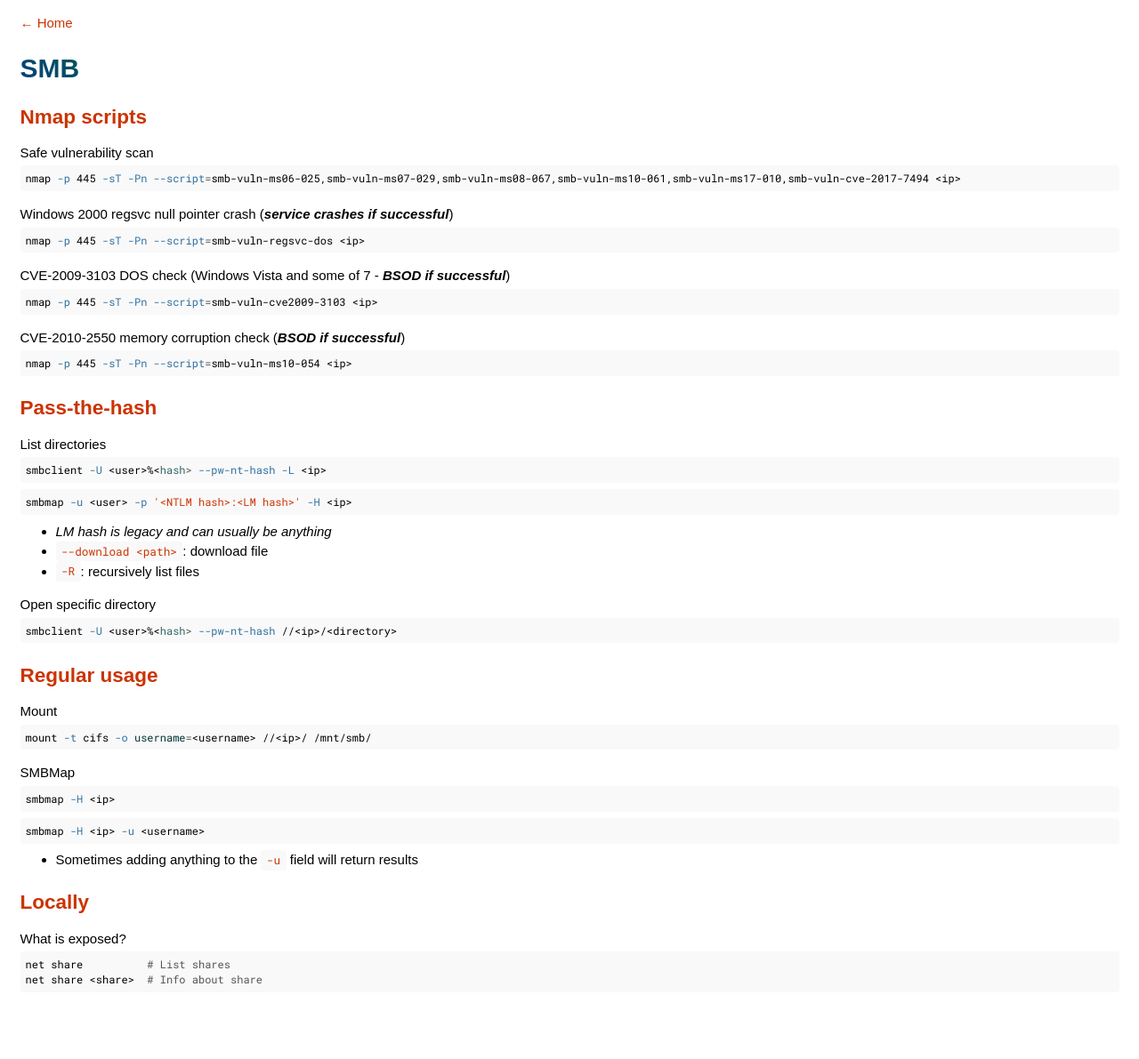
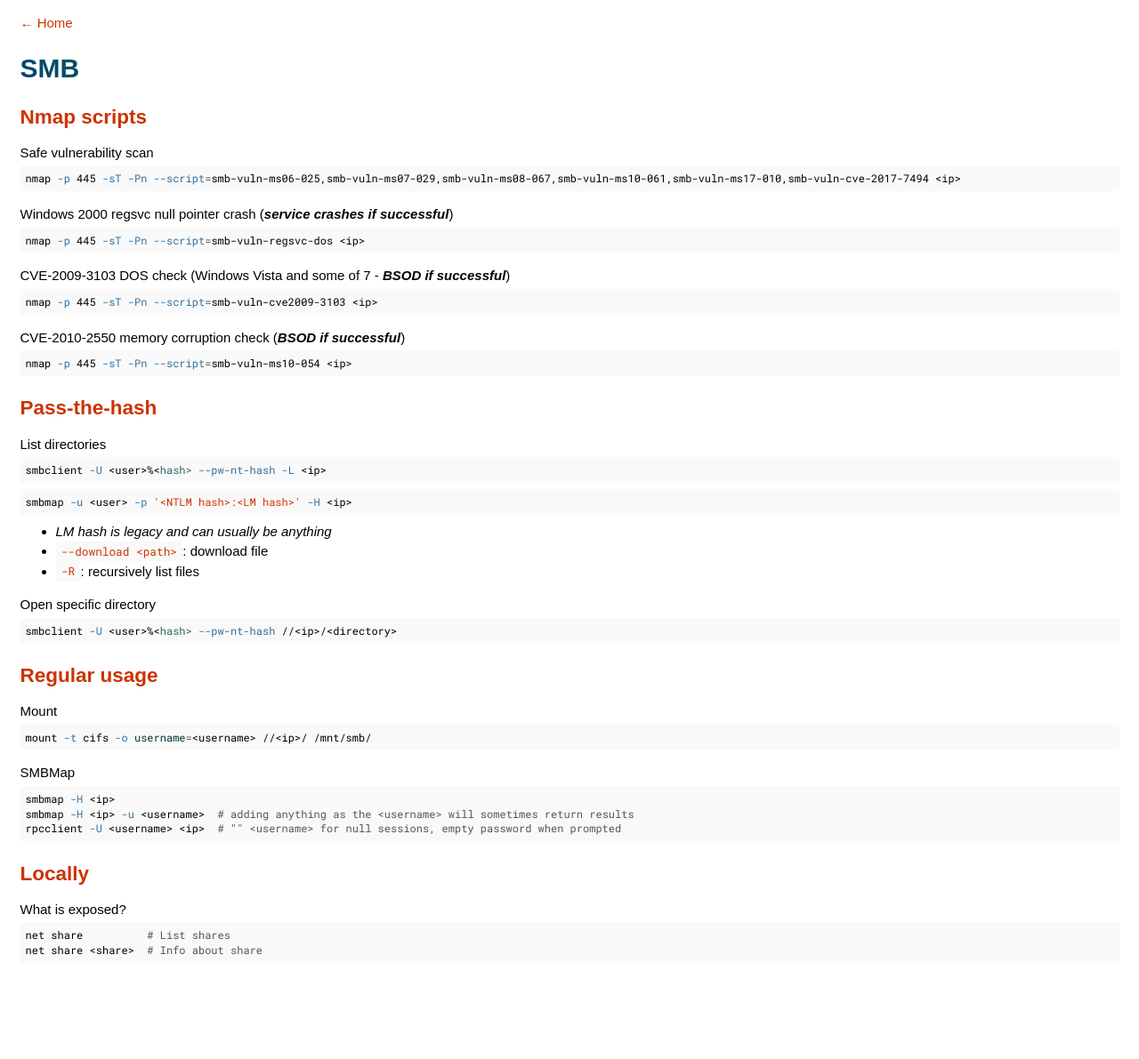
Before and after one commit to agrzeslak/cheatsheet, a Jekyll site: the page built from _topics/smb.md, in a window 1280 px wide. Shown: the whole page at 89% size. Built offline with Jekyll 4.4.1, drawn with Linux system fonts in a browser that asks for light colours; after the commit the page ends 1158 px from its top, so only the background shows below that.

Commit message:
smb updates

````diff
--- a/_topics/smb.md
+++ b/_topics/smb.md
@@ -61,12 +61,9 @@ mount -t cifs -o username=<username> //<ip>/ /mnt/smb/
 SMBMap
 ```shell
 smbmap -H <ip>
+smbmap -H <ip> -u <username>  # adding anything as the <username> will sometimes return results
+rpcclient -U <username> <ip>  # "" <username> for null sessions, empty password when prompted
 ```
-
-```shell
-smbmap -H <ip> -u <username>
-```
-- Sometimes adding anything to the `-u` field will return results
 
 ## Locally
 What is exposed?
````
